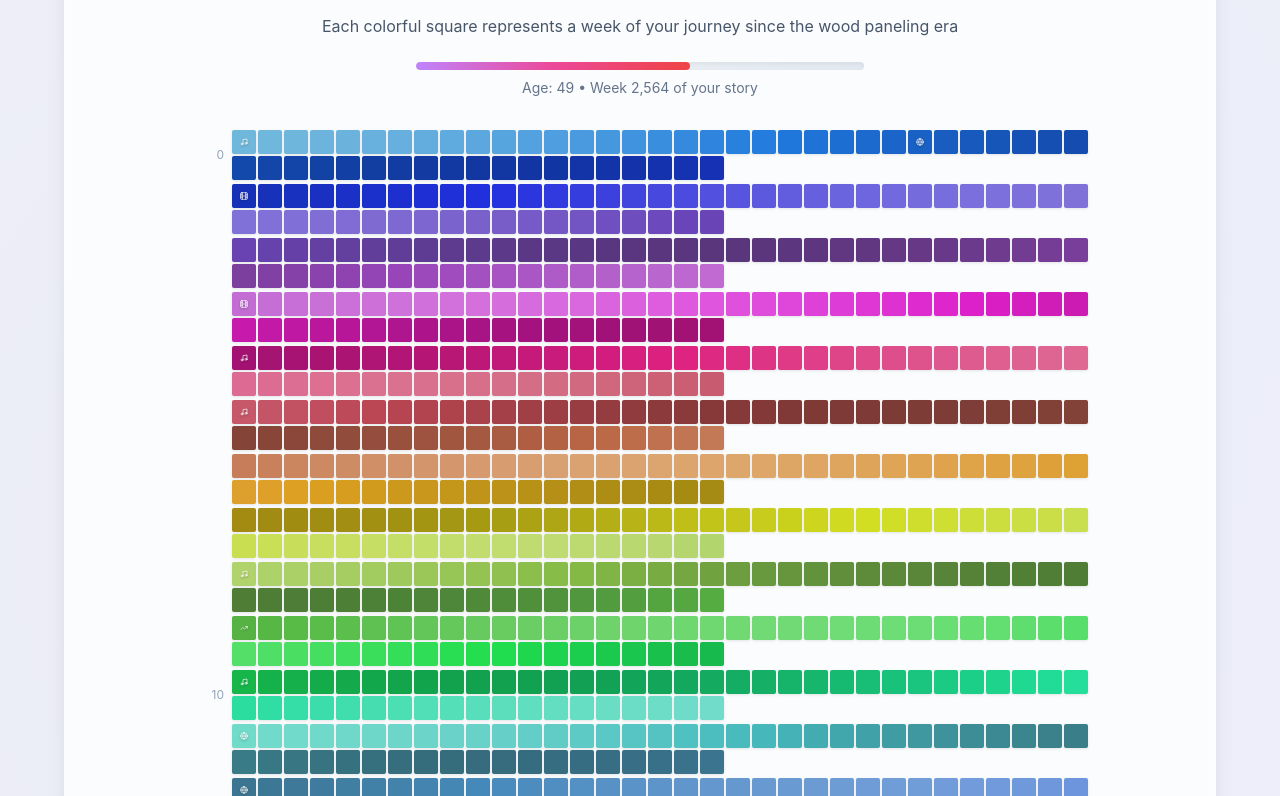
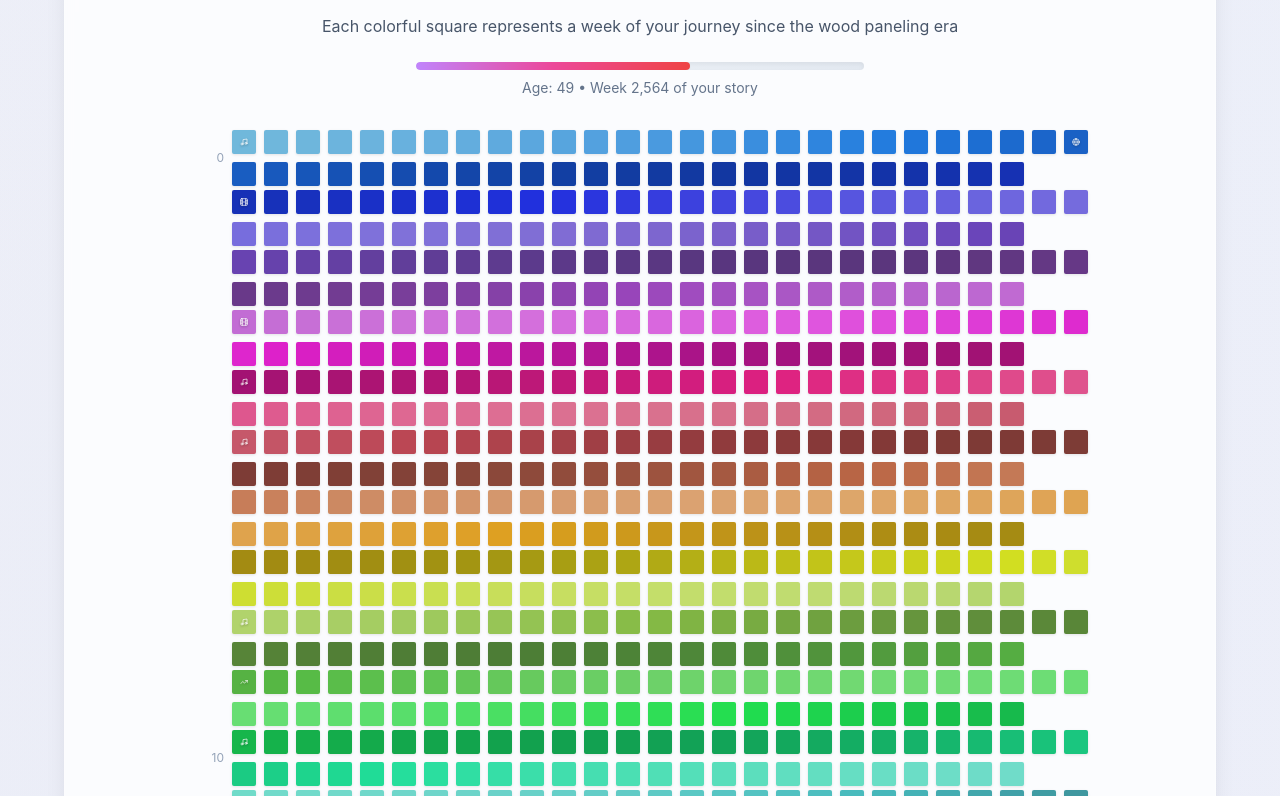
Before and after one commit to catherinebhicks/days-in-my-life, a React (Vite) app: page / in a window 1280 px wide. Shown: the part 884-1680 px from the top of the page. Built offline with nearby package versions, Linux system fonts and the light colour scheme.

Commit message:
Make gaps between blocks responsive too
cgen-f6b74110f4b74fb98b8e99aaacbf3c40

```diff
--- a/src/components/WeeksOfLife.jsx
+++ b/src/components/WeeksOfLife.jsx
@@ -316,7 +316,7 @@ export default function WeeksOfLife() {
           <div className="w-8 text-xs text-slate-400 text-right flex-shrink-0">
             {year === 0 ? '0' : year % 10 === 0 ? year : ''}
           </div>
-          <div className="flex gap-0.5 flex-wrap">
+          <div className="flex gap-0.5 sm:gap-1 md:gap-1.5 lg:gap-2 flex-wrap">
             {yearWeeks}
           </div>
         </div>
```
